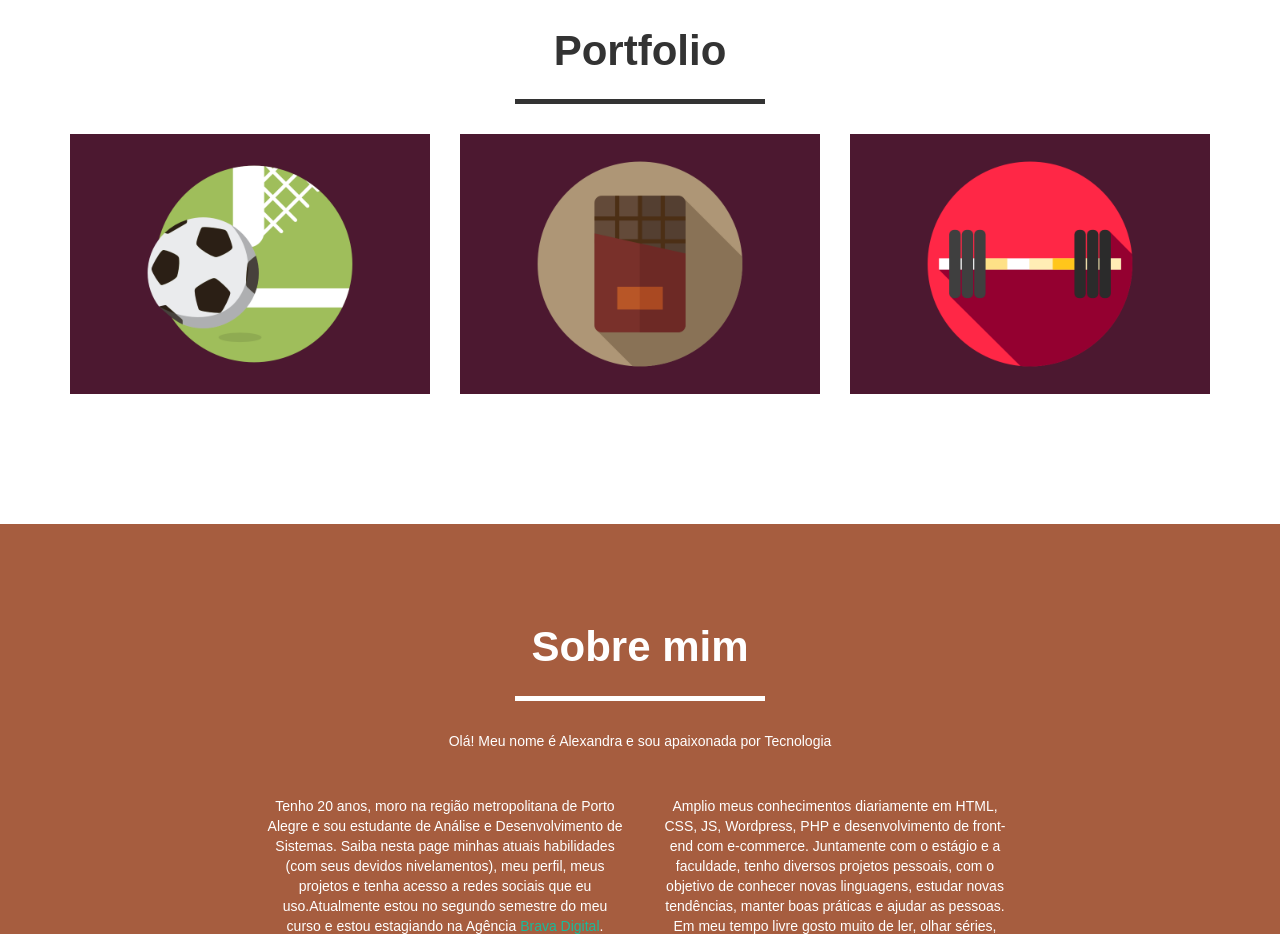
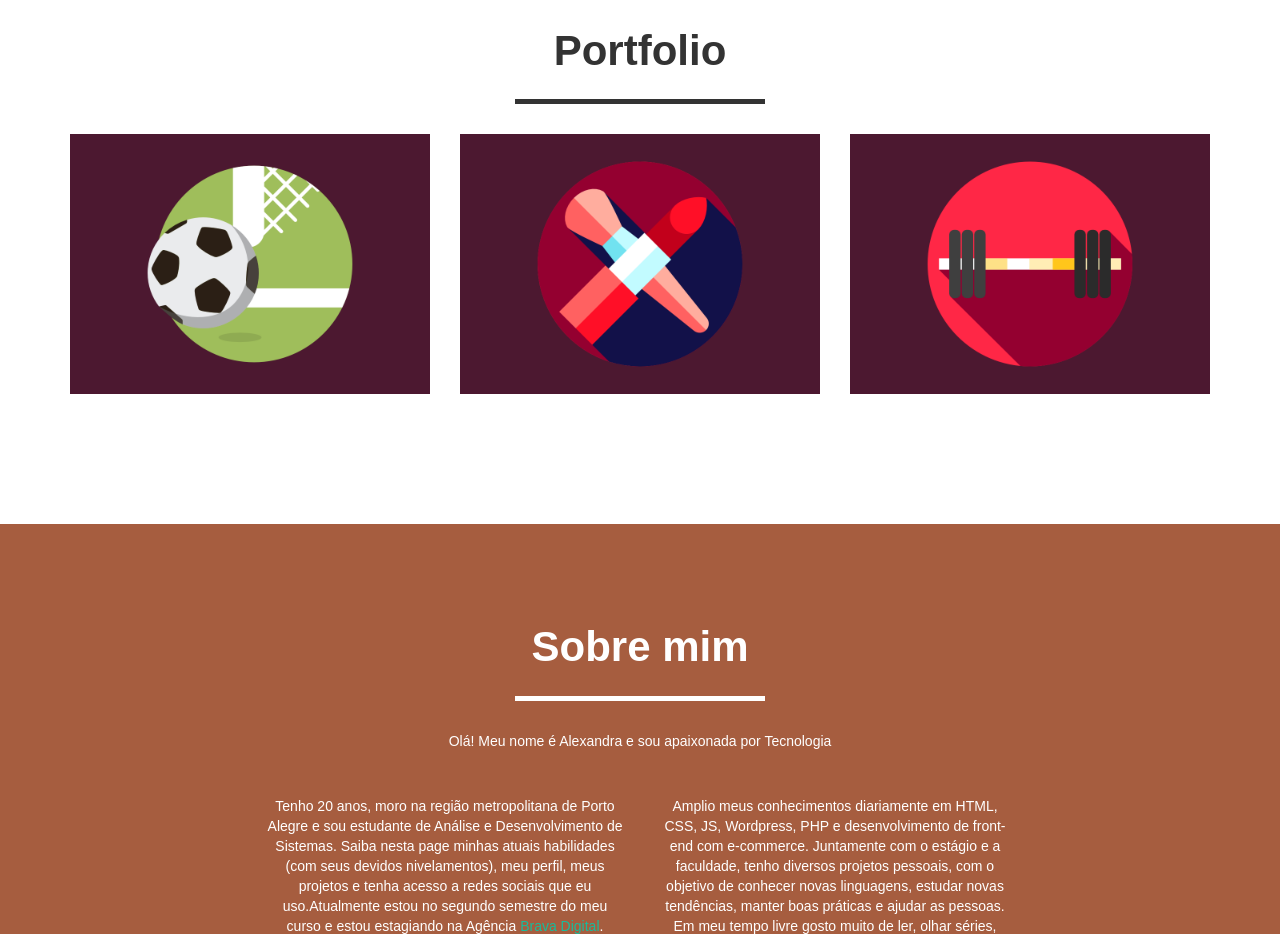
Before and after one commit to Ale-Rabbit/Ale-Rabbit.github.io, a plain HTML site: page index.html in a window 1280 px wide. Shown: the part 800-1734 px from the top of the page. Drawn offline with Linux system fonts and the light colour scheme; a web font is replaced by a local one.

Commit message:
Atualizar imagem pequena do projeto Make Blush

```diff
--- a/index.html
+++ b/index.html
@@ -121,7 +121,7 @@
                                 <i class="fa fa-search-plus fa-3x"></i>
                             </div>
                         </div>
-                        <img src="img/portfolio/chocolate-trufas.png" class="img-responsive" alt="Trufas">
+                        <img src="img/portfolio/make-blush.png" class="img-responsive" alt="Trufas">
                     </a>
                 </div>
 
```
